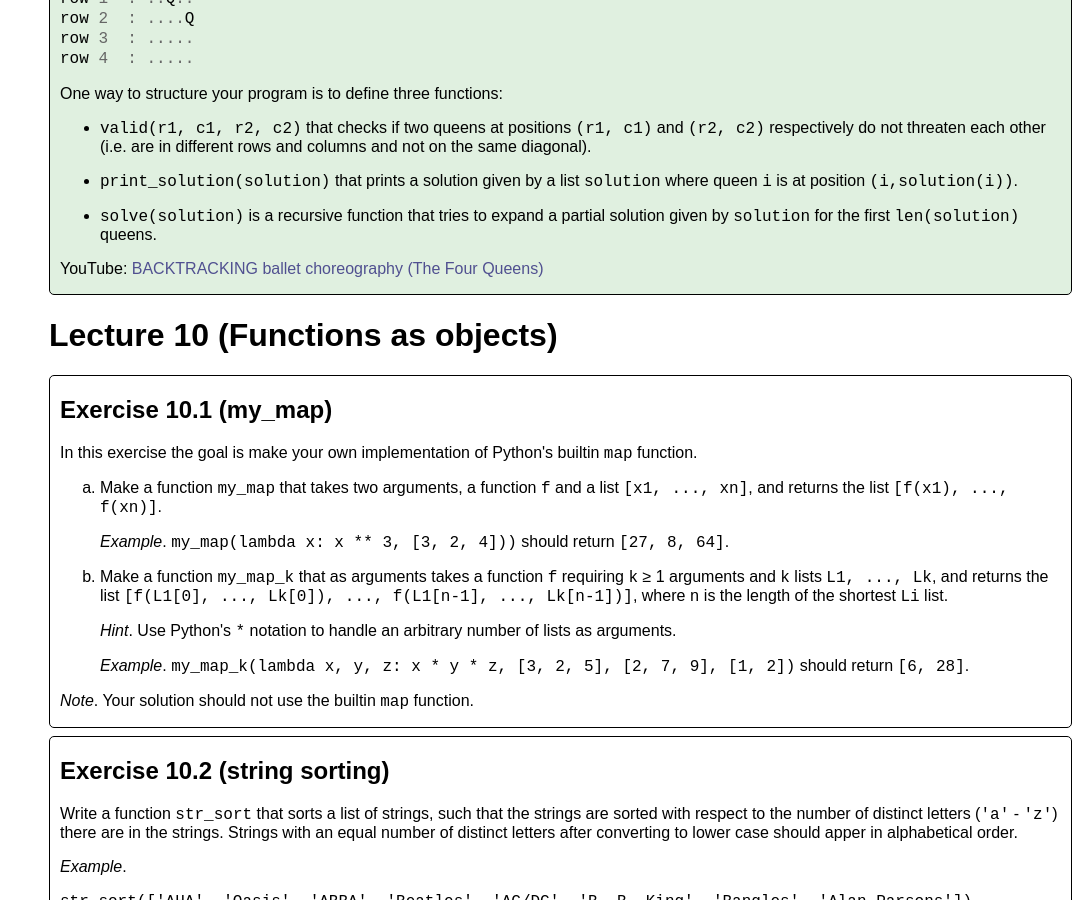
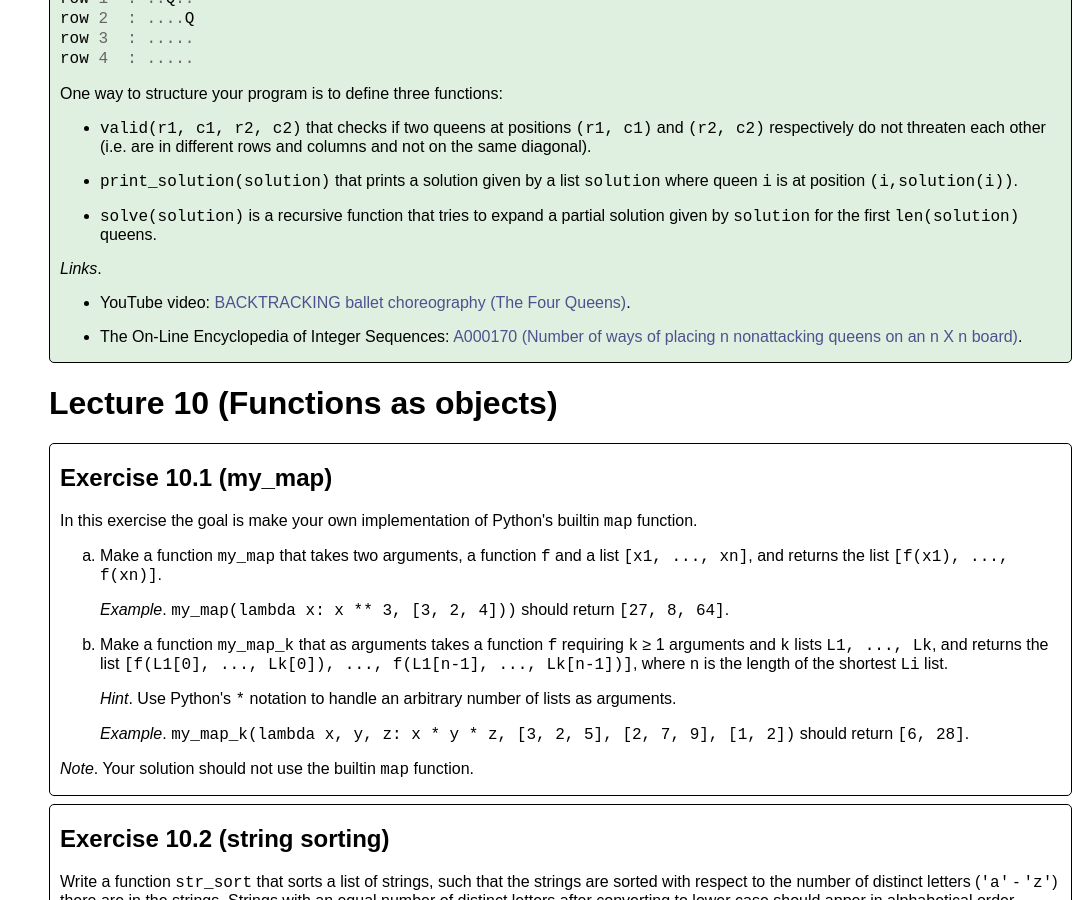
Before and after one commit to gsbrodal/gsbrodal.github.io, a Jekyll site: the page built from ipsa/exercises.html, in a window 1280 px wide and 900 px high, scrolled down 18925 px. Shown: the whole window, without its empty margins (194-1280 px from the left). Built offline with Jekyll 4.4.1, drawn with Linux system fonts in a browser that asks for light colours.

Commit message:
Queens exercise

```diff
--- a/ipsa/exercises.html
+++ b/ipsa/exercises.html
@@ -817,7 +817,17 @@ length <em>i</em> with the column positions for the queens in the <em>i</em> fir
 <p><code>solve(solution)</code> is a recursive function that tries to expand a partial solution given by <code>solution</code> for the first <code>len(solution)</code> queens.</p>
 </li>
 </ul>
-<p>YouTube: <a target="_blank" href="https://www.youtube.com/watch?v=R8bM6pxlrLY">BACKTRACKING ballet choreography (The Four Queens)</a></p>
+<p><em>Links</em>.</p>
+<ul>
+<li>
+<p>YouTube video:
+  <a target="_blank" href="https://www.youtube.com/watch?v=R8bM6pxlrLY">BACKTRACKING ballet choreography (The Four Queens)</a>.</p>
+</li>
+<li>
+<p>The On-Line Encyclopedia of Integer Sequences:
+  <a target="_blank" href="https://oeis.org/A000170">A000170 (Number of ways of placing n nonattacking queens on an n X n board)</a>.</p>
+</li>
+</ul>
 </div>
 <a name="lecture10"></a>
 <h1>Lecture 10 (Functions as objects)</h1>
```
